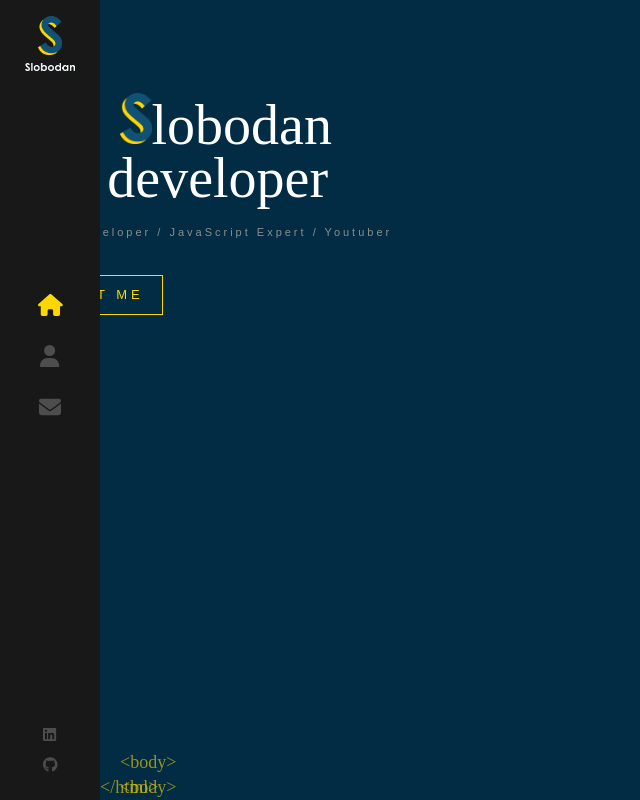
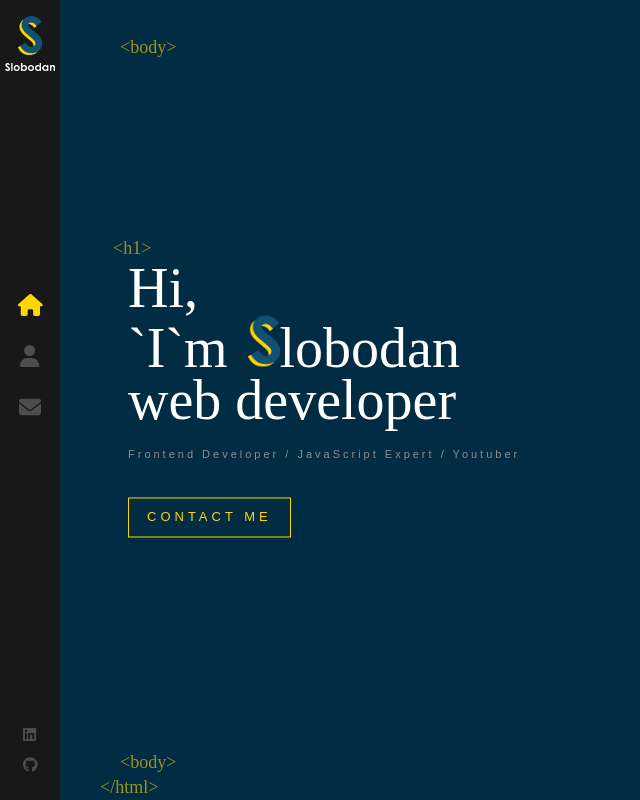
Before and after one commit to GregNasir/gregory-williams-portfolio, a React (Vite) app: page / in a window 1280 px wide. Shown: the whole page, without its empty margins (0-640 px from the left). Built offline with nearby package versions, Linux system fonts and the light colour scheme; a web font is replaced by a local one.

Commit message:
fixed bug in layout

```diff
--- a/src/components/Home/index.jsx
+++ b/src/components/Home/index.jsx
@@ -6,7 +6,7 @@ const Home = () => {
 
     return (
         <div className="container home-page">
-            <div className="text-zone"></div>
+            <div className="text-zone">
                 <h1>Hi, <br /> `I`m
                 <img src={LogoTitle} alt="developer" />
                 lobodan
@@ -15,6 +15,7 @@ const Home = () => {
                 </h1>
                 <h2>Frontend Developer / JavaScript Expert / Youtuber</h2>
                 <Link to="/contact" className='flat-button'>CONTACT ME</Link>
+                </div>
         </div>
     )
 }
--- a/src/components/Layout/index.jsx
+++ b/src/components/Layout/index.jsx
@@ -7,14 +7,14 @@ const Layout = () => {
         <div className='App'>
             <Sidebar />
             <div className='page'>
-                <span className='tags tops-tags'>&lt;body&gt;</span>
+                <span className='tags top-tags'>{"<body>"}</span>
 
                 <Outlet />
 
                 <span className='tags bottom-tags>'>
                 &lt;body&gt;
                 <br />
-                <span className='bottom-tag-html'>&lt;/html&gt;</span>
+                <span className='bottom-tag-html'>{"</html>"}</span>
                 </span>
             </div>
         </div>
--- a/src/components/Layout/index.scss
+++ b/src/components/Layout/index.scss
@@ -2,6 +2,7 @@
     width: 100%;
     height: 100%;
     position: absolute;
+    // margin-left: 100px;
     }
 
     .top-tags {
--- a/src/components/Sidebar/index.scss
+++ b/src/components/Sidebar/index.scss
@@ -1,6 +1,6 @@
 .nav-bar {
     background: #181818;
-    width: 100px;
+    width: 60px;
     height: 100%;
     position: absolute;
     top: 0;
```
